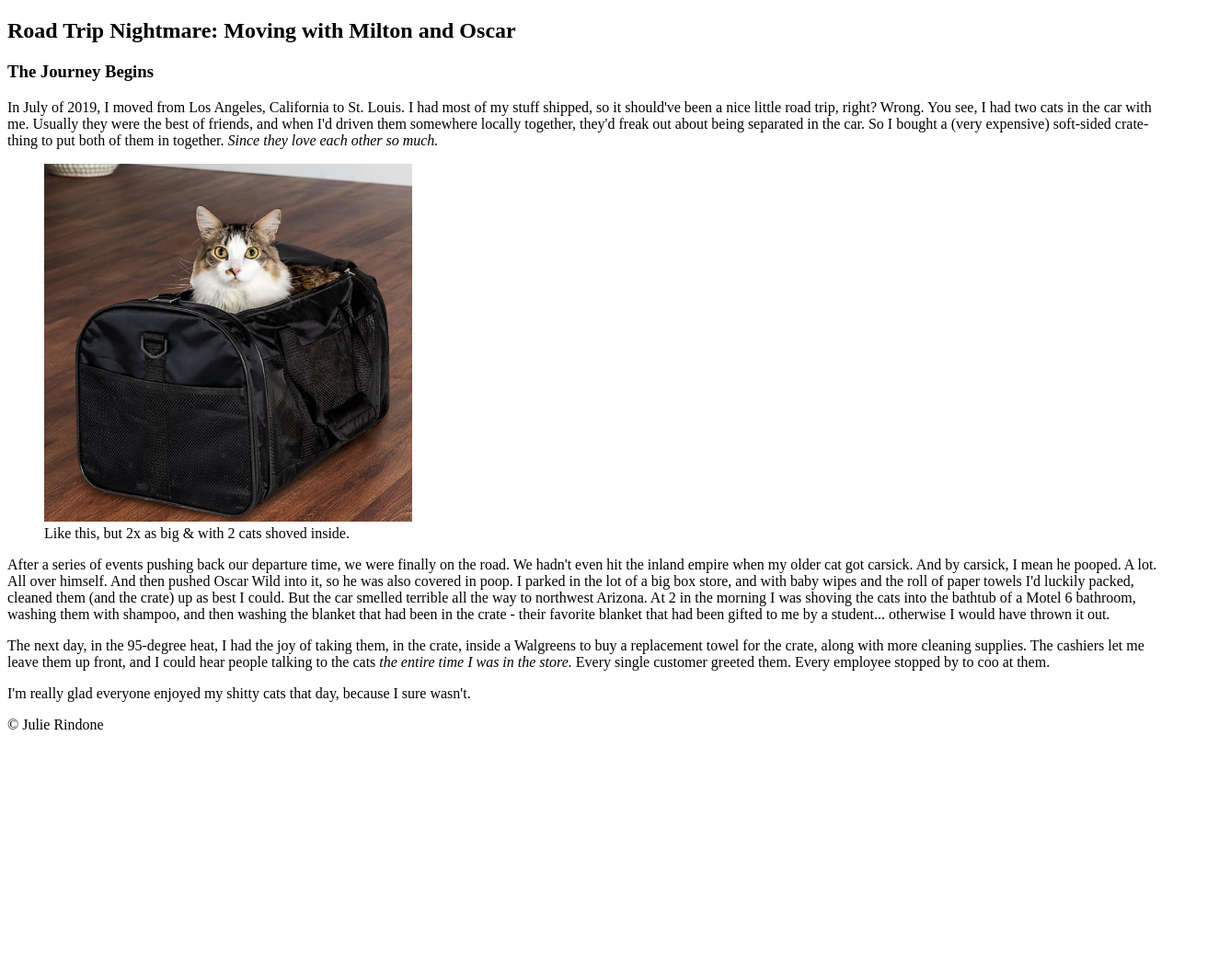
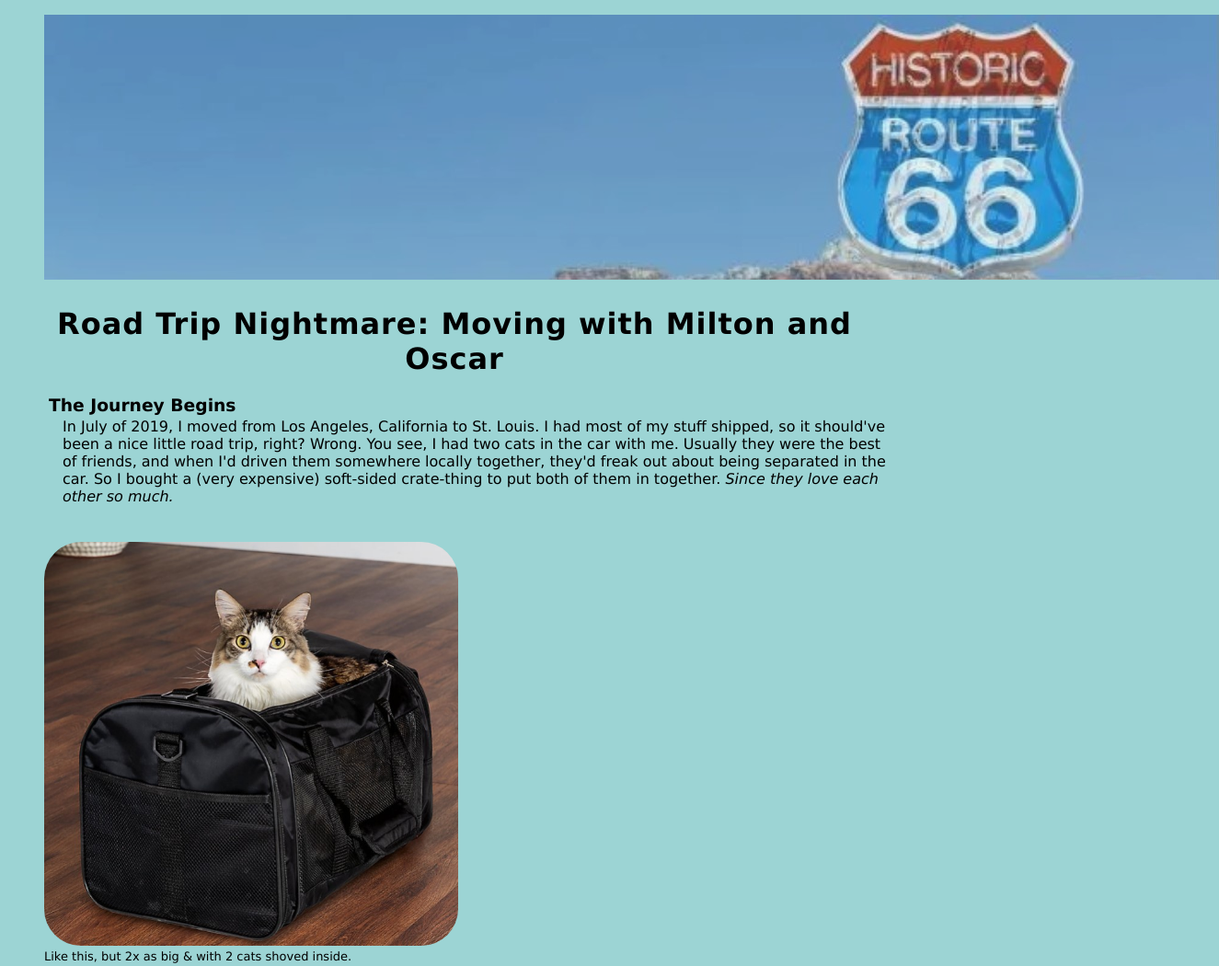
Before and after one commit to julierindone/html-me-something, a plain HTML site: page index.html in a window 1280 px wide. Shown: the top 1050 px of the page at 92% size, 1325 px wide, since content can reach past the window. Before the commit the page ends 813 px from the top, so only its background shows below. Drawn offline with Linux system fonts and the light colour scheme.

Commit message:
As good as it's gonna get for now

```diff
--- a/index.html
+++ b/index.html
@@ -3,35 +3,53 @@
 <html>
     <head>
         <title>Road Trip Nightmare: Moving with Milton and Oscar</title>
+        <link rel="stylesheet" type="text/css" href="styles.css">
     </head>
 
     <body>
+    <div>
+        <figure class="head-img">
+        <img src="images/route66panoramaskinny.jpg">
+        </figure>
         <header>
-            <h2>Road Trip Nightmare: Moving with Milton and Oscar</h2>
+            <h1>Road Trip Nightmare: Moving with Milton and Oscar</h1>
         </header>
+    </div>
+
         <main>
         <article>
+    <div>
             <h3>The Journey Begins</h3>
 
             <p>In July of 2019, I moved from Los Angeles, California to St. Louis. I had most of my stuff shipped, so it should've been a nice little road trip, right? Wrong. You see, I had two cats in the car with me. Usually they were the best of friends, and when I'd driven them somewhere locally together, they'd freak out about being separated in the car. So I bought a (very expensive) soft-sided crate-thing to put both of them in together. <em>Since they love each other so much.</em></p>
 
-            <figure>
-                <img src="https://github.com/julierindone/html-me-something/blob/main/images/not%20my%20cats.jpg?raw=true" width=400 alt="Cat Carrier"></img>
+            <figure class="img-container">
+                <img src="https://github.com/julierindone/html-me-something/blob/main/images/not%20my%20cats.jpg?raw=true" width=450 alt="Cat Carrier" id="roundedCorners"></img>
                 <figcaption>Like this, but 2x as big &amp; with 2 cats shoved inside.</figcaption>
             </figure>
+    </div>
+
+    <div>
+            <h3>One Hour In</h3>
+            <p>After a series of events pushing back our departure time, we were finally on the road. We hadn't even hit the Inland Empire before my older cat got carsick. And by carsick, I mean he pooped. A lot. All over himself. And then pushed Oscar Wild into it, so he was also covered in poop. I parked in the lot of a big box store, and with baby wipes and the roll of paper towels I'd luckily packed, cleaned them (and the crate) up as best I could. But the car smelled terrible all the way to northwest Arizona. At 2 in the morning I was shoving the cats into the bathtub of a Motel 6 bathroom, washing them with shampoo, and then washing the blanket that had been in the crate - their favorite blanket that had been gifted to me by a student... otherwise I would have thrown it out. </p>
+    </div>
+
+    <div>
+            <h3>New Friends</h3>
+            <p>The next day, in the 95-degree heat, I had the joy of taking them, in the crate, inside a Walgreens to buy a replacement towel for the crate, along with more cleaning supplies. The cashiers let me leave them up front, and I could hear people talking to the cats <em>the entire time I was in the store.</em> Every single customer greeted them. Every employee stopped by to coo at them. </p>
 
 
-            <p>After a series of events pushing back our departure time, we were finally on the road. We hadn't even hit the inland empire when my older cat got carsick. And by carsick, I mean he pooped. A lot. All over himself. And then pushed Oscar Wild into it, so he was also covered in poop. I parked in the lot of a big box store, and with baby wipes and the roll of paper towels I'd luckily packed, cleaned them (and the crate) up as best I could. But the car smelled terrible all the way to northwest Arizona. At 2 in the morning I was shoving the cats into the bathtub of a Motel 6 bathroom, washing them with shampoo, and then washing the blanket that had been in the crate - their favorite blanket that had been gifted to me by a student... otherwise I would have thrown it out. </p>
-
-            <p>The next day, in the 95-degree heat, I had the joy of taking them, in the crate, inside a Walgreens to buy a replacement towel for the crate, along with more cleaning supplies. The cashiers let me leave them up front, and I could hear people talking to the cats <em>the entire time I was in the store.</em> Every single customer greeted them. Every employee stopped by to coo at them. </p>
-
-            <p>I'm really glad everyone enjoyed my shitty cats that day, because I sure wasn't. </p>
-
+            <h3>In Conclusion</h3>
+            <p class="fancy-font">I'm really glad everyone else enjoyed my shitty cats that day, because I sure didn't. </p>
+            <br>
+    </div>
         </article>
     </main>
 
     <footer>
+    <div>
          <p>&copy; Julie Rindone</p>
+    </div>
     </footer>
 
     </body>
--- /dev/null
+++ b/styles.css
@@ -0,0 +1,54 @@
+html {
+
+}
+
+body {
+    background-color: #9cd4d4;
+    font-family: Verdana, Geneva, Tahoma, sans-serif;
+    margin-right: 300px;
+}
+
+p {
+    margin-top: 0px;
+    margin-bottom: 40px;
+    margin-left: 60px;
+    margin-right: 15px;
+}
+
+h3 {
+    margin-top: 5px;
+    margin-bottom: 3px;
+    margin-left: 45px;
+}
+
+header {
+    text-align: center;
+    letter-spacing: 1px;
+    font-weight: bolder;
+}
+
+#roundedCorners {
+    border-radius: 40px;
+}
+
+
+figure {
+    margin-bottom: 25px;
+}
+
+figcaption{
+    font-size: small;
+}
+
+.fancy-font {
+    font-family: cursive;
+    font-style: oblique;
+}
+
+.head-img {
+    opacity: 0.8;
+
+
+
+
+}
```
